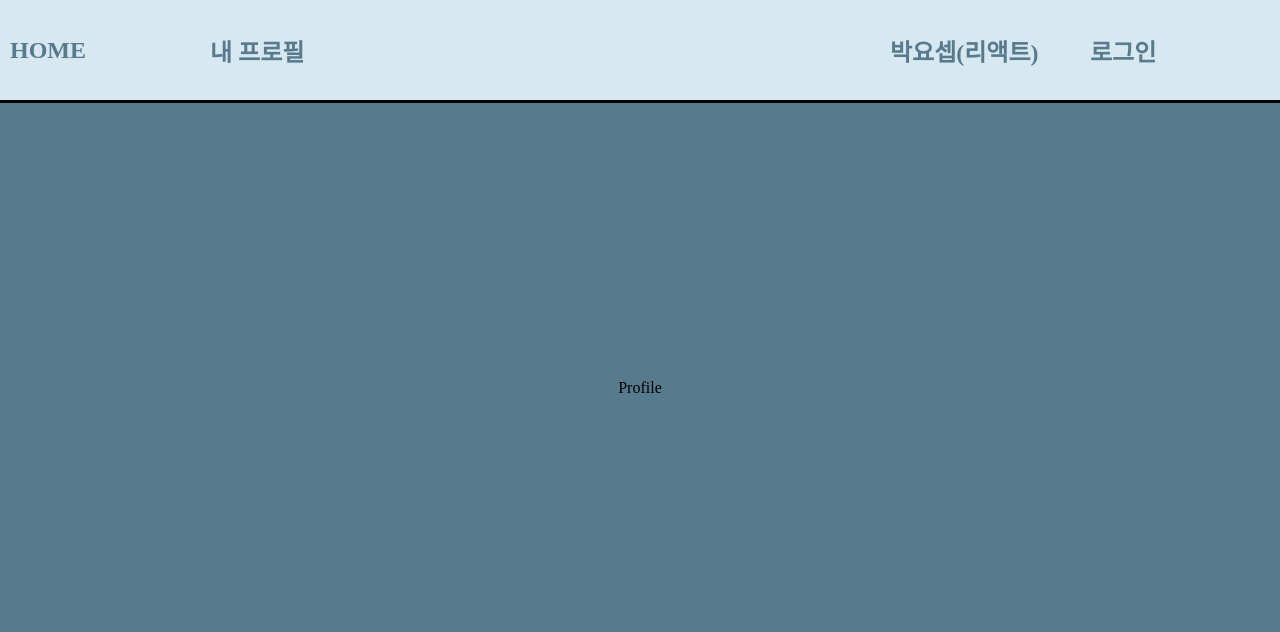
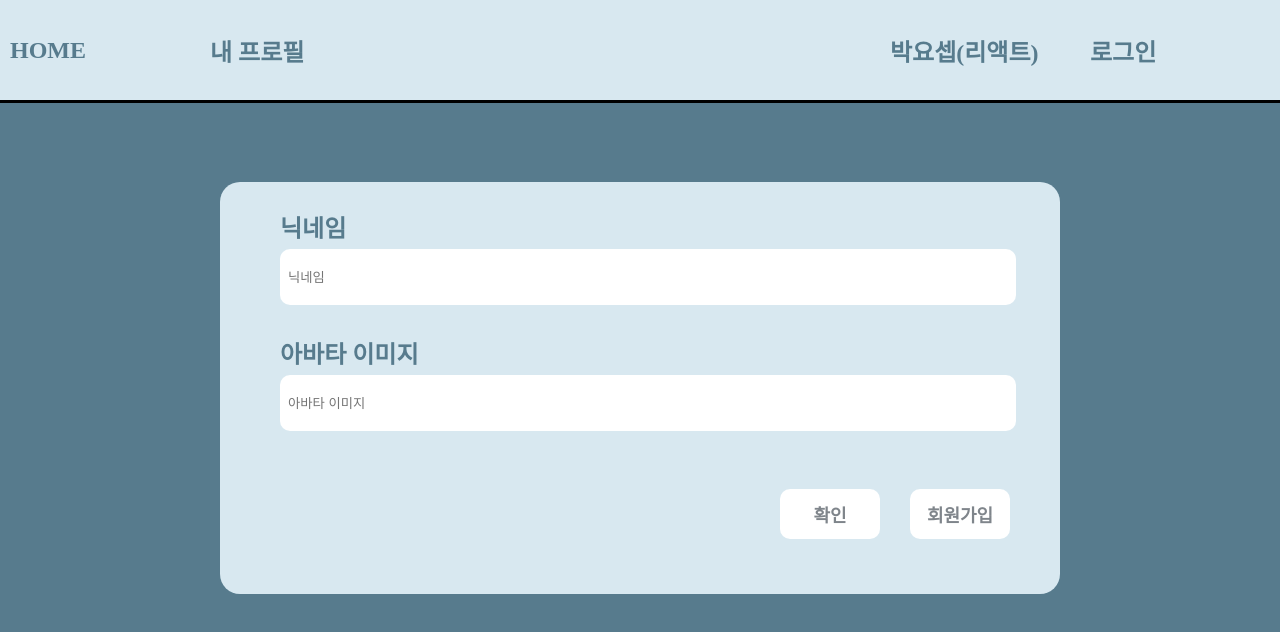
Before and after one commit to 0dytpq0/SpendRecord, a React (Vite) app: page /Profile in a window 1280 px wide. Shown: the top 632 px of the page. Built offline with nearby package versions, Linux system fonts and the light colour scheme; the HTML template or start-up script is replaced by a standard one.

Commit message:
add : page 파일 생성

```diff
--- a/src/App.jsx
+++ b/src/App.jsx
@@ -1,5 +1,4 @@
 import { RouterProvider } from "react-router-dom";
-import styled from "styled-components";
 import "./App.css";
 import GlobalStyle from "./GlobalStyle";
 import QueryProvider from "./query/queryClient";
@@ -16,12 +15,4 @@ function App() {
   );
 }
 
-const Div = styled.div`
-  width: 100%;
-  height: 97vh;
-  display: flex;
-  justify-content: center;
-  align-items: center;
-`;
-
 export default App;
--- a/src/api/auth.api.js
+++ b/src/api/auth.api.js
@@ -35,8 +35,8 @@ class Auth {
     const path = "/user";
 
     const response = await this.#axios.get(path);
-    const result = response;
-
+    const result = response.data;
+    console.log("response", response);
     return result;
   }
 
--- a/src/components/Header/Header.jsx
+++ b/src/components/Header/Header.jsx
@@ -6,7 +6,7 @@ function Header() {
     <HeaderContainer>
       <HeaderButtonContainer>
         <HeaderButton to={"/"}>HOME</HeaderButton>
-        <HeaderButton to={""}>내 프로필</HeaderButton>
+        <HeaderButton to={"/Profile"}>내 프로필</HeaderButton>
       </HeaderButtonContainer>
       <HeaderButtonContainer>
         <HeaderButton>박요셉(리액트)</HeaderButton>
--- a/src/components/Profile/Profile.jsx
+++ b/src/components/Profile/Profile.jsx
@@ -1,5 +1,129 @@
+import { useMutation } from "@tanstack/react-query";
+import { useRef } from "react";
+import { useNavigate } from "react-router-dom";
+import styled from "styled-components";
+import api from "../../api/api";
+
 function Profile() {
-  return <div>Profile</div>;
+  const userId = useRef(null);
+  const userPassword = useRef(null);
+  const navigate = useNavigate();
+
+  const { mutate: getUserInfo } = useMutation({
+    mutationFn: (data) => api.auth.getUserInfo(data),
+  });
+
+  const handleSignUp = (e) => {
+    e.preventDefault();
+    const userInfo = {
+      id: userId.current.value,
+      password: userPassword.current.value,
+    };
+    try {
+      getUserInfo(userInfo);
+    } catch (error) {
+      console.log("error", error);
+    }
+  };
+
+  return (
+    <Container onSubmit={handleSignUp}>
+      <InputBox>
+        <Label htmlFor="content-date">닉네임</Label>
+        <Input
+          ref={userId}
+          id="content-date"
+          type="text"
+          placeholder={"닉네임"}
+        />
+      </InputBox>
+      <InputBox>
+        <Label htmlFor="content-item">아바타 이미지</Label>
+        <Input
+          ref={userPassword}
+          id="content-item"
+          type="password"
+          placeholder="아바타 이미지"
+        />
+      </InputBox>
+
+      <ButtonBox>
+        <Button type="submit">확인</Button>
+        <Button
+          onClick={(e) => {
+            e.preventDefault();
+            navigate("/SignUp");
+          }}
+        >
+          회원가입
+        </Button>
+      </ButtonBox>
+    </Container>
+  );
 }
 
+const Container = styled.form`
+  display: flex;
+  flex-direction: column;
+  justify-content: center;
+  align-items: center;
+  width: 100%;
+  height: 50%;
+  max-width: 800px;
+  margin: 0 auto;
+  padding: 12px 20px;
+  border-radius: 20px;
+  background-color: #d8e8f0;
+`;
+const InputBox = styled.div`
+  display: flex;
+  flex-direction: column;
+  justify-content: space-around;
+
+  margin: 15px 0px;
+  width: 90%;
+  height: 30%;
+`;
+const Input = styled.input`
+  width: 100%;
+  height: 40px;
+  padding: 8px;
+  margin-top: 5px;
+  border-radius: 10px;
+  border: none;
+
+  &:focus {
+    outline: 2px solid #d8e8f0;
+  }
+`;
+
+const ButtonBox = styled.div`
+  display: flex;
+  height: 100%;
+  width: 100%;
+  justify-content: flex-end;
+  align-items: center;
+`;
+const Button = styled.button`
+  width: 100px;
+  height: 50px;
+  margin-right: 30px;
+  border-radius: 10px;
+  border: none;
+  background-color: white;
+  font-weight: 600;
+  font-size: 18px;
+  color: #7f858b;
+
+  &:hover {
+    cursor: pointer;
+  }
+`;
+
+const Label = styled.label`
+  font-size: 24px;
+  font-weight: bold;
+  color: #577b8d;
+`;
+
 export default Profile;
--- /dev/null
+++ b/src/pages/ProfilePage/ProfilePage.jsx
@@ -0,0 +1,7 @@
+import Profile from "../../components/Profile";
+
+function ProfilePage() {
+  return <Profile />;
+}
+
+export default ProfilePage;
--- /dev/null
+++ b/src/pages/ProfilePage/index.js
@@ -0,0 +1 @@
+export { default } from "./ProfilePage";
--- a/src/pages/SignInPage/SignInPage.jsx
+++ b/src/pages/SignInPage/SignInPage.jsx
@@ -0,0 +1,7 @@
+import SignIn from "../../components/SignIn";
+
+function SignInPage() {
+  return <SignIn />;
+}
+
+export default SignInPage;
--- a/src/pages/SignInPage/index.js
+++ b/src/pages/SignInPage/index.js
@@ -0,0 +1 @@
+export { default } from "./SignInPage";
--- a/src/pages/SignUpPage/SignUpPage.jsx
+++ b/src/pages/SignUpPage/SignUpPage.jsx
@@ -0,0 +1,7 @@
+import SignUp from "../../components/SignUp";
+
+function SignUpPage() {
+  return <SignUp />;
+}
+
+export default SignUpPage;
--- a/src/pages/SignUpPage/index.js
+++ b/src/pages/SignUpPage/index.js
@@ -0,0 +1 @@
+export { default } from "./SignUpPage";
```
Also changed, not shown: src/routes/router.jsx (+6 -6 lines).
